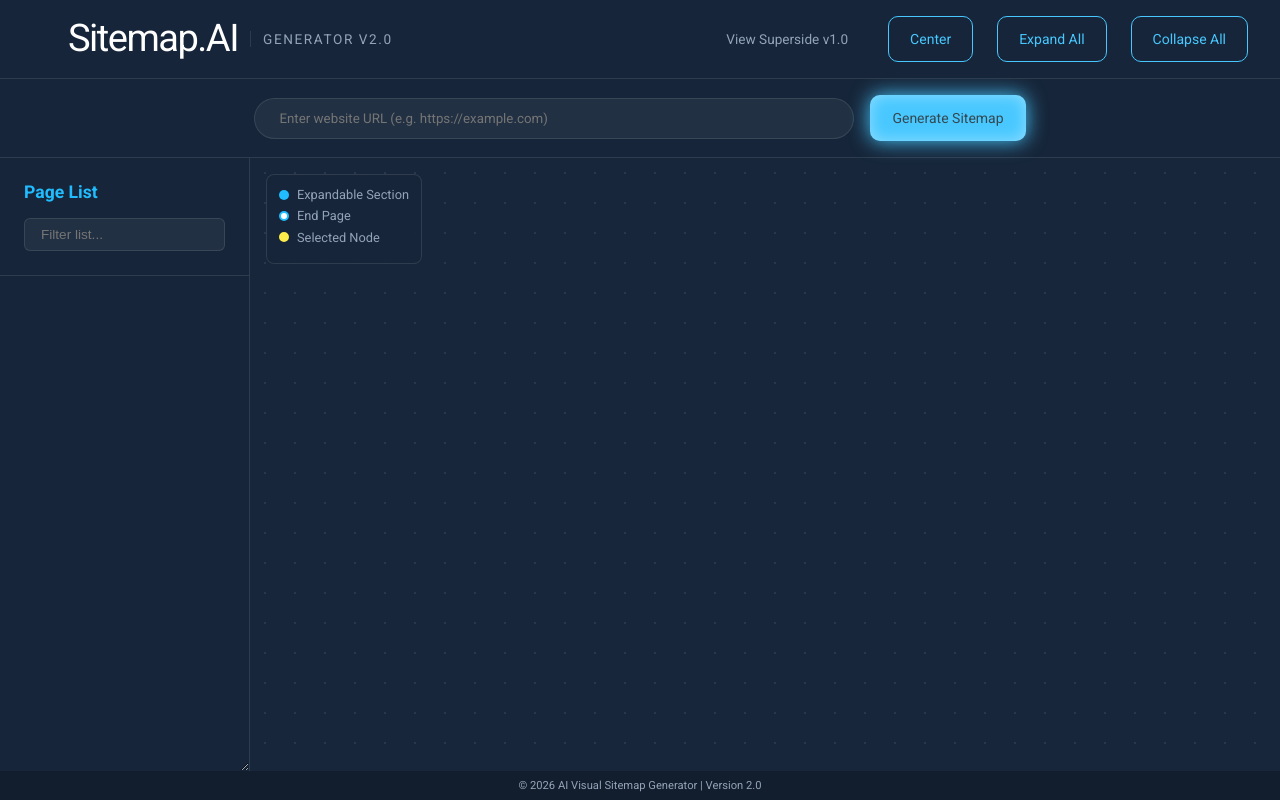
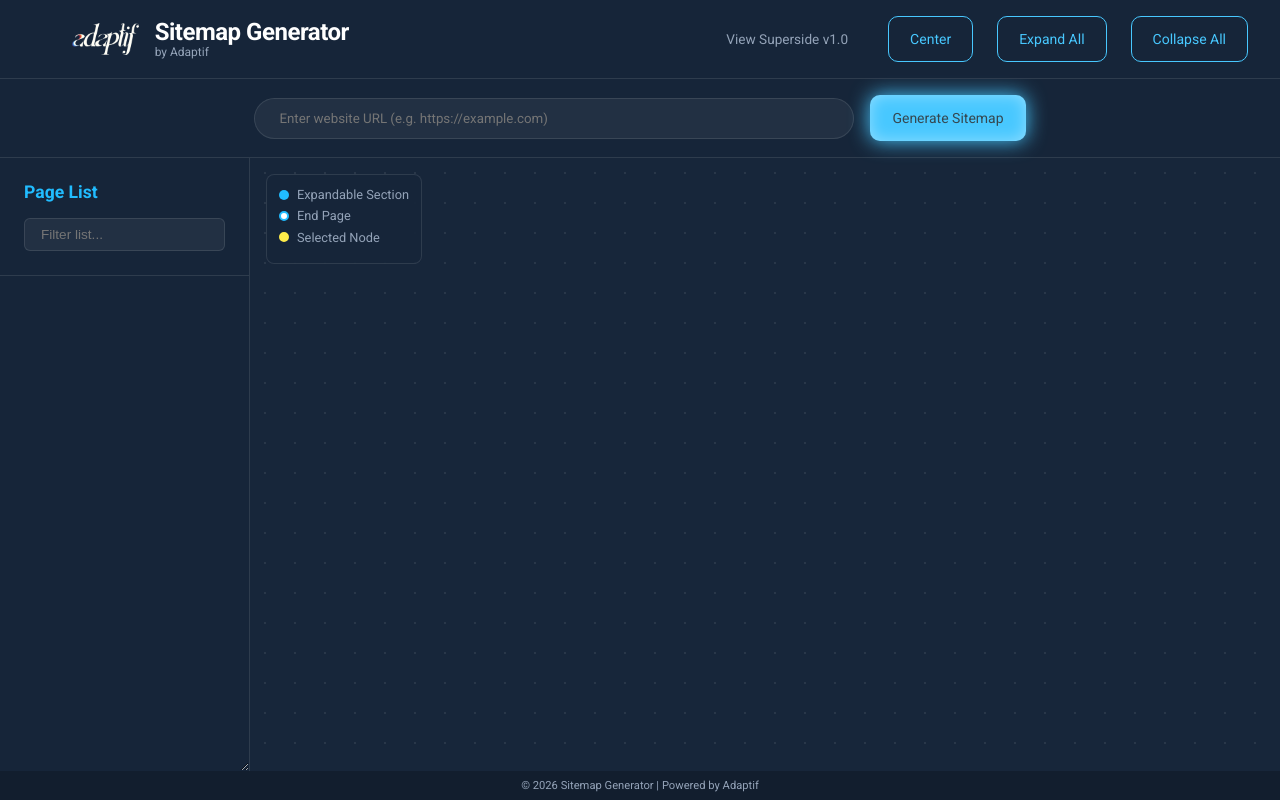
Before and after one commit to nestorwwh-hue/visual-sitemap, a website: page index.html in a window 1280 px wide. Drawn offline with nearby package versions, Linux system fonts and the light colour scheme.

Commit message:
feat: Rebrand to Sitemap Generator by Adaptif

```diff
--- a/index.html
+++ b/index.html
@@ -4,7 +4,7 @@
 <head>
     <meta charset="UTF-8">
     <meta name="viewport" content="width=device-width, initial-scale=1.0">
-    <title>Dynamic Sitemap Generator | v2.0</title>
+    <title>Sitemap Generator | by Adaptif</title>
     <link rel="stylesheet" href="style.css">
     <link rel="preconnect" href="https://fonts.googleapis.com">
     <link rel="preconnect" href="https://fonts.gstatic.com" crossorigin>
@@ -79,8 +79,11 @@
                 <button id="toggle-sidebar" class="icon-btn" title="Toggle Sidebar">
                     <i data-lucide="menu"></i>
                 </button>
-                <span class="brand">Sitemap.AI</span>
-                <span class="tag">Generator v2.0</span>
+                <img src="adaptif-logo.png" alt="Adaptif Logo" class="brand-logo">
+                <div class="brand-text">
+                    <span class="brand">Sitemap Generator</span>
+                    <span class="by-brand">by Adaptif</span>
+                </div>
             </div>
             <div class="controls">
                 <a href="superside.html"
@@ -144,7 +147,7 @@
         </main>
 
         <footer>
-            <p>&copy; 2026 AI Visual Sitemap Generator | Version 2.0</p>
+            <p>&copy; 2026 Sitemap Generator | Powered by Adaptif</p>
         </footer>
     </div>
 
--- a/style.css
+++ b/style.css
@@ -56,25 +56,37 @@
 .logo-area {
     display: flex;
     align-items: center;
-    gap: 0.75rem;
+    gap: 1rem;
+}
+
+.brand-logo {
+    height: 32px;
+    width: auto;
+    object-fit: contain;
+}
+
+.brand-text {
+    display: flex;
+    flex-direction: column;
 }
 
 .brand {
     font-family: var(--font-heading);
-    font-weight: 400;
-    font-size: 38.1px;
-    line-height: 120%;
-    letter-spacing: -0.04em;
+    font-weight: 700;
+    font-size: 1.5rem;
+    line-height: 1.1;
+    letter-spacing: -0.02em;
     color: var(--text-main);
 }
 
+.by-brand {
+    font-size: 0.75rem;
+    color: var(--text-dim);
+    font-weight: 400;
+}
+
 .tag {
-    font-size: 0.85rem;
-    text-transform: uppercase;
-    letter-spacing: 0.1rem;
-    color: var(--text-dim);
-    border-left: 1px solid var(--border-color);
-    padding-left: 0.75rem;
+    display: none;
 }
 
 .controls {
```
Also changed, not shown: superside.html (+7 -4 lines), adaptif-logo.png (added).
